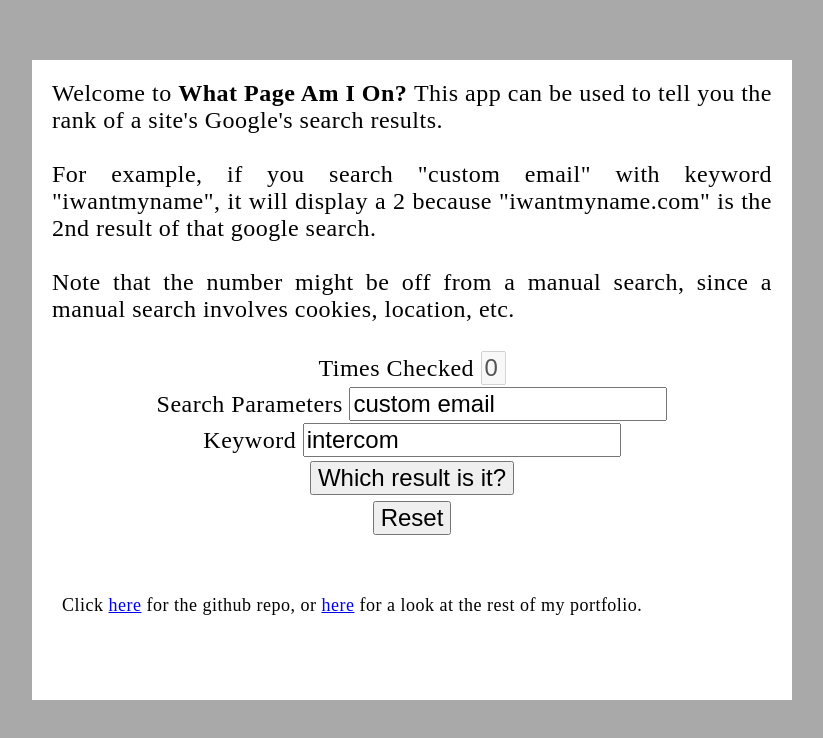
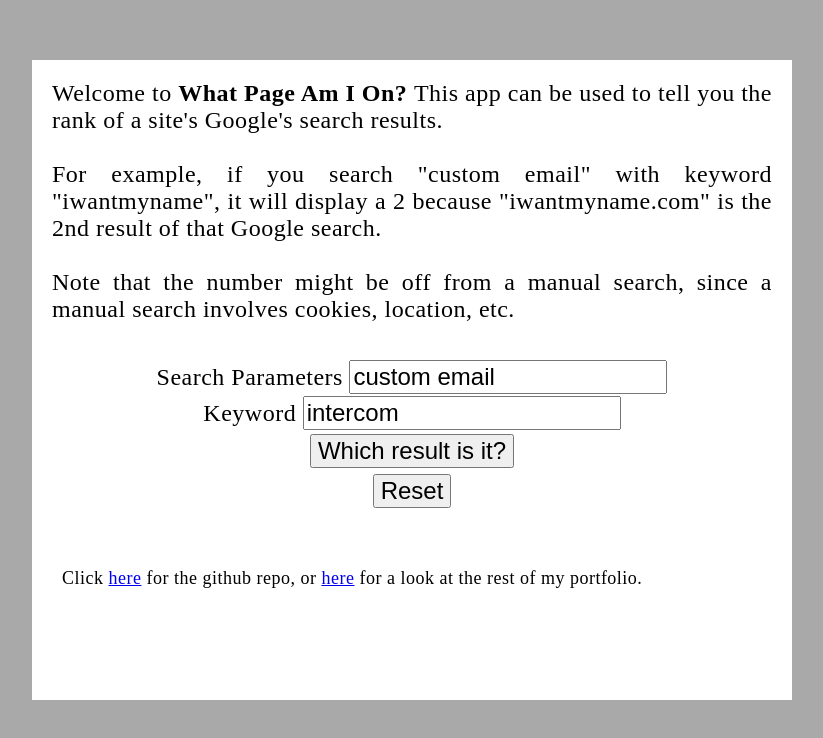
Before and after one commit to MrMicrowaveOven/WhatPage, a website: page index.html in a window 1280 px wide. Shown: the whole page, without its empty margins (228-1051 px from the left). Drawn offline with nearby package versions, Linux system fonts and the light colour scheme.

Commit message:
Made timesChecked field invisible

```diff
--- a/css/style.css
+++ b/css/style.css
@@ -17,6 +17,10 @@ html {
 
 #timesChecked, #parameters, #keyword {
   font-size: x-large;
+}
+
+#timesCheckedLabel {
+  visibility: hidden;
 }
 
 #timesChecked {
--- a/index.html
+++ b/index.html
@@ -13,13 +13,12 @@
       <div class="description">
         Welcome to <strong> What Page Am I On? </strong>  This app can be used to tell you the rank of a site's Google's search results.
         <br><br>
-        For example, if you search "custom email" with keyword "iwantmyname", it will display a 2 because "iwantmyname.com" is the 2nd result of that google search.
+        For example, if you search "custom email" with keyword "iwantmyname", it will display a 2 because "iwantmyname.com" is the 2nd result of that Google search.
         <br><br>
         Note that the number might be off from a manual search, since a manual search involves cookies, location, etc.
       </div>
-      <br>
       <div class="application">
-        <label class="app">Times Checked <input type="text" id="timesChecked" name="timesChecked" value="0" disabled="true"></label>
+        <label class="app" id="timesCheckedLabel">Times Checked <input type="text" id="timesChecked" name="timesChecked" value="0" disabled="true"></label>
         <label class="app">Search Parameters <input type="text" name="parameters" id="parameters" value="custom email"></label>
         <label class="app">Keyword <input type="text" name="keyword" id="keyword" value="intercom"></label>
         <button class="button" onClick="validateInput(1)">Which result is it?</button>
```
